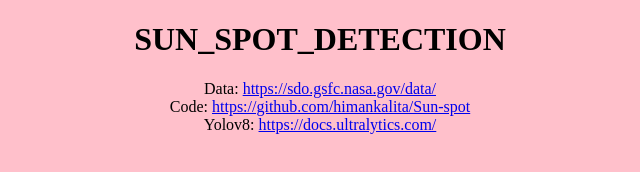
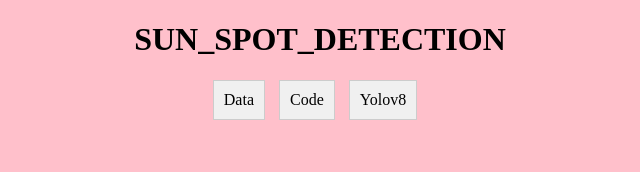
Before and after one commit to himankalita/Sun-spot, a plain HTML site: page index.html in a window 1280 px wide. Shown: the whole page, without its empty margins (320-960 px from the left). Drawn offline with Linux system fonts and the light colour scheme.

Commit message:
Add files via upload

```diff
--- a/index.html
+++ b/index.html
@@ -1,24 +1,50 @@
 <!DOCTYPE html>
 <html>
 <head>
-    <title>SUN_SPOT_DETECTION</title>
-    <link rel="stylesheet" href="styles.css"
+    <title>Links</title>
+    <style>
+        /* Style for the label boxes */
+        .label-box {
+            display: inline-block;
+            padding: 10px;
+            background-color: #f0f0f0;
+            border: 1px solid #ccc;
+            cursor: pointer;
+            margin-right: 10px;
+        }
+
+        /* Remove the default underlines for links */
+        .label-box a {
+            text-decoration: none;
+            color: #333;
+        }
+
+    </style>
+    <link rel="stylesheet" href="styles.css">
 </head>
 <body>
     <h1>SUN_SPOT_DETECTION</h1>
 
     <!-- Label for "Data" -->
-    <label>Data:</label>
-    <a href="https://sdo.gsfc.nasa.gov/data/">https://sdo.gsfc.nasa.gov/data/</a>
-    <br>
+    <div class="label-box" onclick="redirectTo('https://sdo.gsfc.nasa.gov/data/')">
+        Data
+    </div>
 
     <!-- Label for "Code" -->
-    <label>Code:</label>
-    <a href="https://github.com/himankalita/Sun-spot">https://github.com/himankalita/Sun-spot</a>
-    <br>
+    <div class="label-box" onclick="redirectTo('https://github.com/himankalita/Sun-spot')">
+        Code
+    </div>
 
     <!-- Label for "Yolov8" -->
-    <label>Yolov8:</label>
-    <a href="https://docs.ultralytics.com/">https://docs.ultralytics.com/</a>
+    <div class="label-box" onclick="redirectTo('https://docs.ultralytics.com/')">
+        Yolov8
+    </div>
+
+    <!-- JavaScript function to redirect to the clicked link -->
+    <script>
+        function redirectTo(url) {
+            window.location.href = url;
+        }
+    </script>
 </body>
 </html>
```
